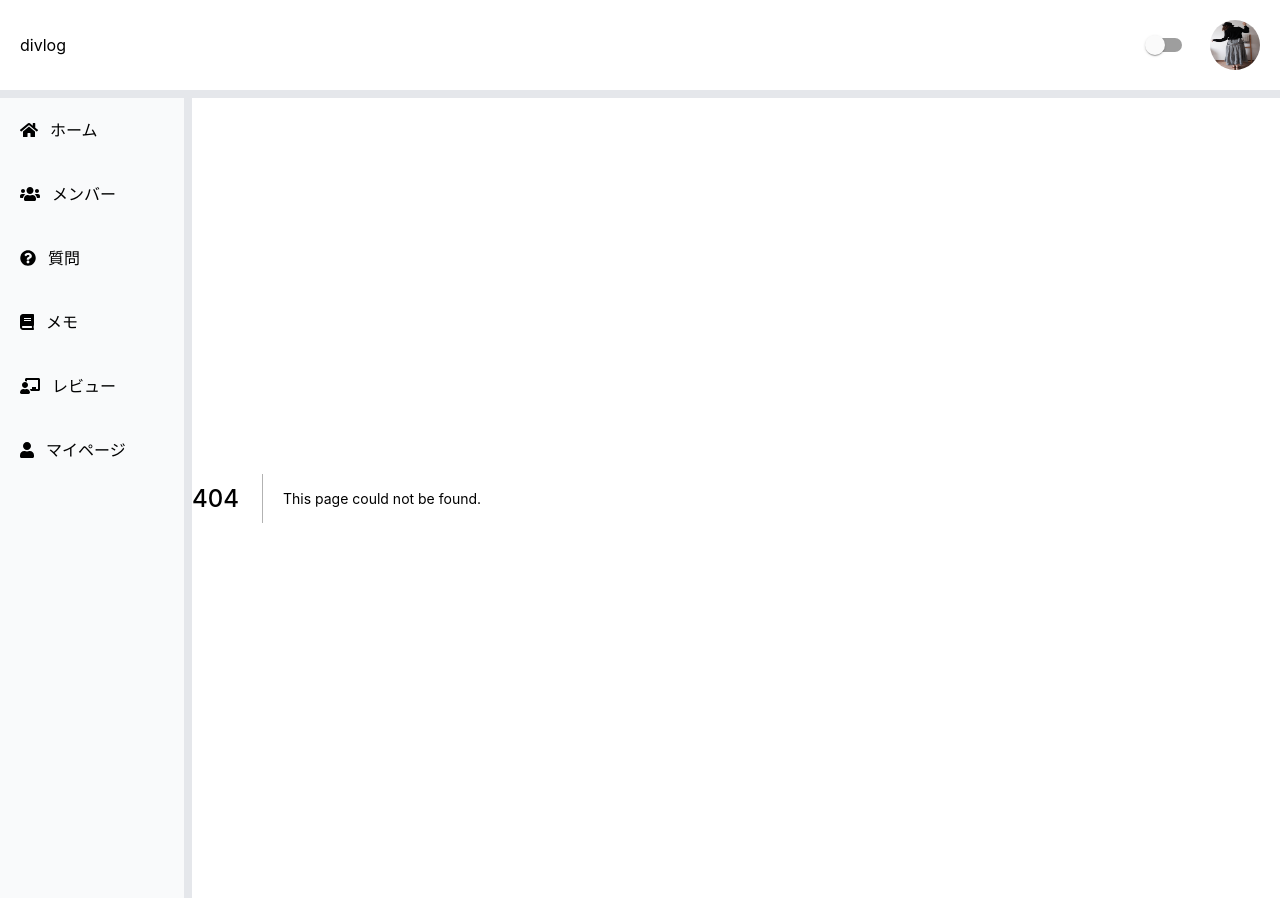
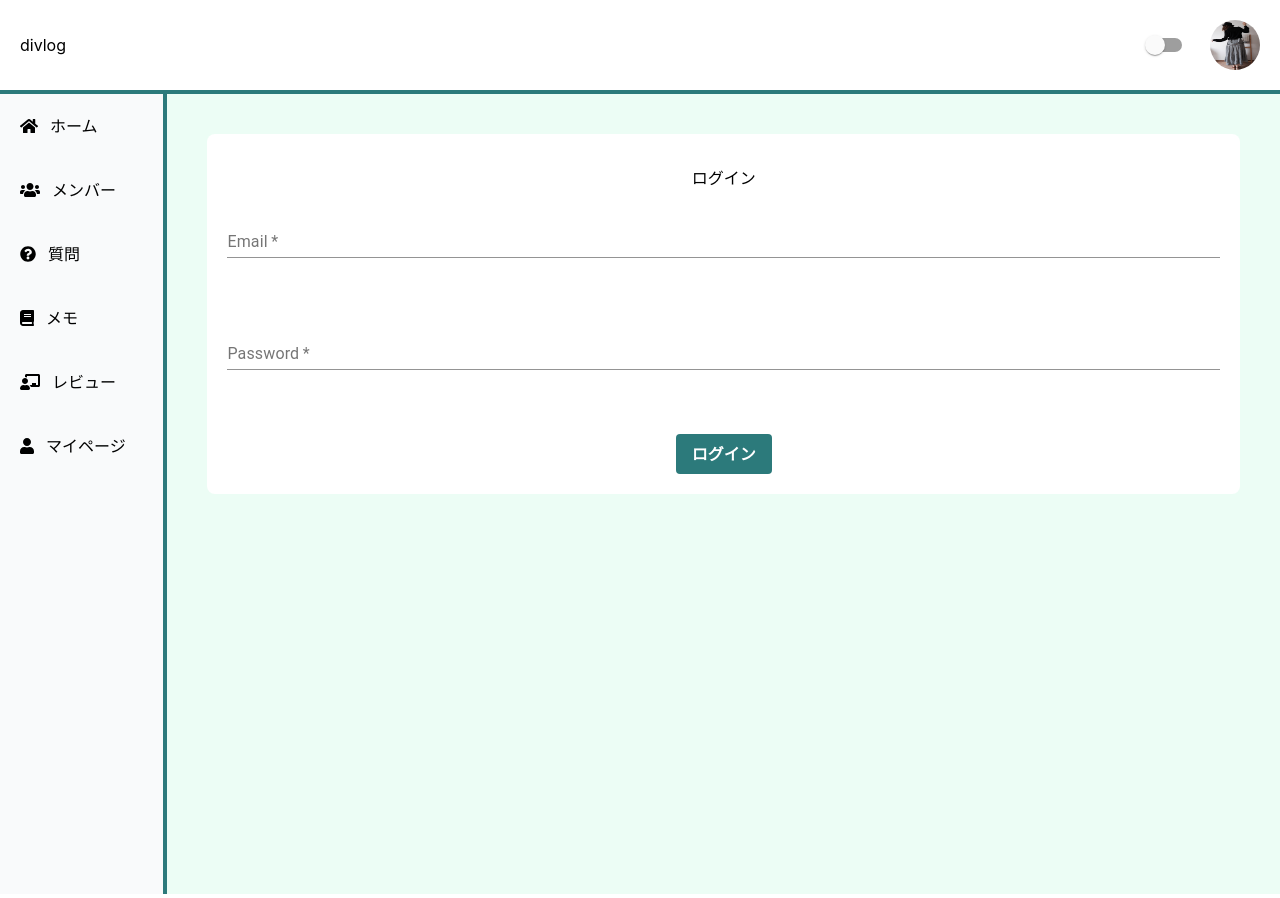
Before and after one commit to yk-you0922/divlog, a Next.js app: page /Login in a window 1280 px wide. Before the commit this address had no page. Built offline with nearby package versions, Linux system fonts and the light colour scheme.

Commit message:
✨ ログイン画面の作成

```diff
--- /dev/null
+++ b/db.json
@@ -0,0 +1,49 @@
+{
+	"users": [
+		{
+			"id": 1,
+			"username": "test",
+			"email": "test@test.com",
+			"password": "password",
+			"status": 0
+		},
+		{
+			"id": 2,
+			"username": "reviewer",
+			"email": "test2@test.com",
+			"password": "pass1234",
+			"status": 1
+		},
+		{
+			"id": 3,
+			"username": "testUser",
+			"email": "user@test.com",
+			"password": "user3150",
+			"status": 0
+		}
+	],
+	"questions": [
+		{
+			"id": 1,
+			"title": "Reactについて",
+			"description": "Reactの環境構築ができません",
+      "category": 0,
+			"userId": 1,
+			"username": "test",
+			"created_at": "2020-06-01 19:23:44",
+			"updated_at": "2020-06-01 19:23:44",
+			"status": 0
+		},
+		{
+			"id": 2,
+			"title": "テストができません",
+			"description": "Reactのテストで何をすれば良いのか教えて欲しいです",
+      "category": 1,
+			"userId": 3,
+			"username": "testUser",
+			"created_at": "2020-06-03 21:56:44",
+			"updated_at": "2020-06-03 21:56:44",
+			"status": 1
+		}
+	]
+}
--- /dev/null
+++ b/src/components/Button/PrimaryButton.tsx
@@ -0,0 +1,15 @@
+import { ReactNode, VFC } from "react";
+
+type Props = {
+  children: ReactNode;
+}
+
+export const PrimaryButton: VFC<Props> = (props) => {
+  return (
+    <div>
+    <button className="bg-teal-700 hover:bg-teal-600 text-white font-bold py-2 px-4 rounded">
+      {props.children}
+    </button>
+    </div>
+  )
+}
--- a/src/components/Footer/Footer.tsx
+++ /dev/null
@@ -1,5 +0,0 @@
-import { VFC } from "react";
-
-export const Footer: VFC = () => {
-	return <div></div>;
-};
--- a/src/components/Header/Header.tsx
+++ b/src/components/Header/Header.tsx
@@ -4,7 +4,7 @@ import { Switch, FormGroup, FormControlLabel } from '@material-ui/core';
 
 export const Header: VFC = () => {
 	return (
-		<div className="bg-white border-b-8 border-teal-800 min-h-full h-30 p-5">
+		<div className="bg-white border-b-4 border-teal-700 min-h-full h-30 p-5">
 			<div className="flex justify-between items-center">
 				<h1>divlog</h1>
 				<div className="flex items-center">
--- /dev/null
+++ b/src/components/Header/Title.tsx
@@ -0,0 +1,13 @@
+import { ReactNode, VFC } from "react";
+
+type Props = {
+  children: ReactNode;
+}
+
+export const Title: VFC<Props> = (props) => {
+  return (
+    <div className="w-full">
+      <h1 className="mt-3 mb-5">{props.children}</h1>
+    </div>
+  )
+}
--- a/src/components/Sidebar/Sidebar.tsx
+++ b/src/components/Sidebar/Sidebar.tsx
@@ -18,7 +18,7 @@ type LinkType = {
 };
 
 const LINKITEMS: Array<LinkType> = [
-	{ icon: faHome, linkName: 'ホーム', href: '/' },
+	{ icon: faHome, linkName: 'ホーム', href: '/Login' },
 	{ icon: faUsers, linkName: 'メンバー', href: '/Users' },
 	{ icon: faQuestionCircle, linkName: '質問', href: '/Questions' },
 	{ icon: faBook, linkName: 'メモ', href: '/Memos' },
@@ -28,7 +28,7 @@ const LINKITEMS: Array<LinkType> = [
 
 export const Sidebar: VFC = () => {
 	return (
-		<div className="bg-gray-50 border-r-8 border-teal-800 h-screen lg:w-48 md:w-30">
+		<div className="bg-gray-50 border-r-4 border-teal-700 h-screen lg:w-48 md:w-30">
 			{LINKITEMS.map((item) => (
 				<LinkList icon={item.icon} linkName={item.linkName} href={item.href} />
 			))}
--- /dev/null
+++ b/src/pages/Login.tsx
@@ -0,0 +1,30 @@
+import { TextField } from '@material-ui/core';
+import { VFC } from 'react';
+import { PrimaryButton } from 'src/components/Button/PrimaryButton';
+import { Title } from 'src/components/Header/Title';
+
+const Login: VFC = () => {
+	return (
+		<div className="bg-white rounded-lg text-center m-10 p-5">
+			<Title>ログイン</Title>
+			<div className="mt-5">
+				<TextField required id="standard-required" label="Email" fullWidth />
+			</div>
+			<div className="mt-16">
+				<TextField
+          required
+					id="filled-password-input"
+					label="Password"
+					type="password"
+					autoComplete="current-password"
+          fullWidth
+				/>
+			</div>
+			<div className="mt-16 text-center">
+				<PrimaryButton>ログイン</PrimaryButton>
+			</div>
+		</div>
+	);
+};
+
+export default Login;
--- a/src/pages/_app.tsx
+++ b/src/pages/_app.tsx
@@ -17,7 +17,9 @@ const MyApp: VFC = ({ Component, pageProps }: AppProps) => {
 			<Header />
 			<div className="flex">
 				<Sidebar />
-				<Component {...pageProps} />
+				<div className="w-full bg-green-50">
+					<Component {...pageProps} />
+				</div>
 			</div>
 		</>
 	);
--- a/tailwind.config.js
+++ b/tailwind.config.js
@@ -19,7 +19,21 @@ module.exports = {
       // => @media (min-width: 1280px) { ... }
 
     },
-    extend: {},
+    extend: {
+      colors: {
+        teal: {
+          '100': '#E6FFFA',
+          '200': '#B2F5EA',
+          '300': '#81E6D9',
+          '400': '#4FD1C5',
+          '500': '#38B2AC',
+          '600': '#319795',
+          '700': '#2C7A7B',
+          '800': '#285E61',
+          '900': '#234E52',
+        }
+      }
+    },
   },
   variants: {
     extend: {},
```
Also changed, not shown: package.json (+6 -1 lines), 2 other files (tests, documents, lock files or other folders). Lines whose indentation alone changed are shown as unchanged.
